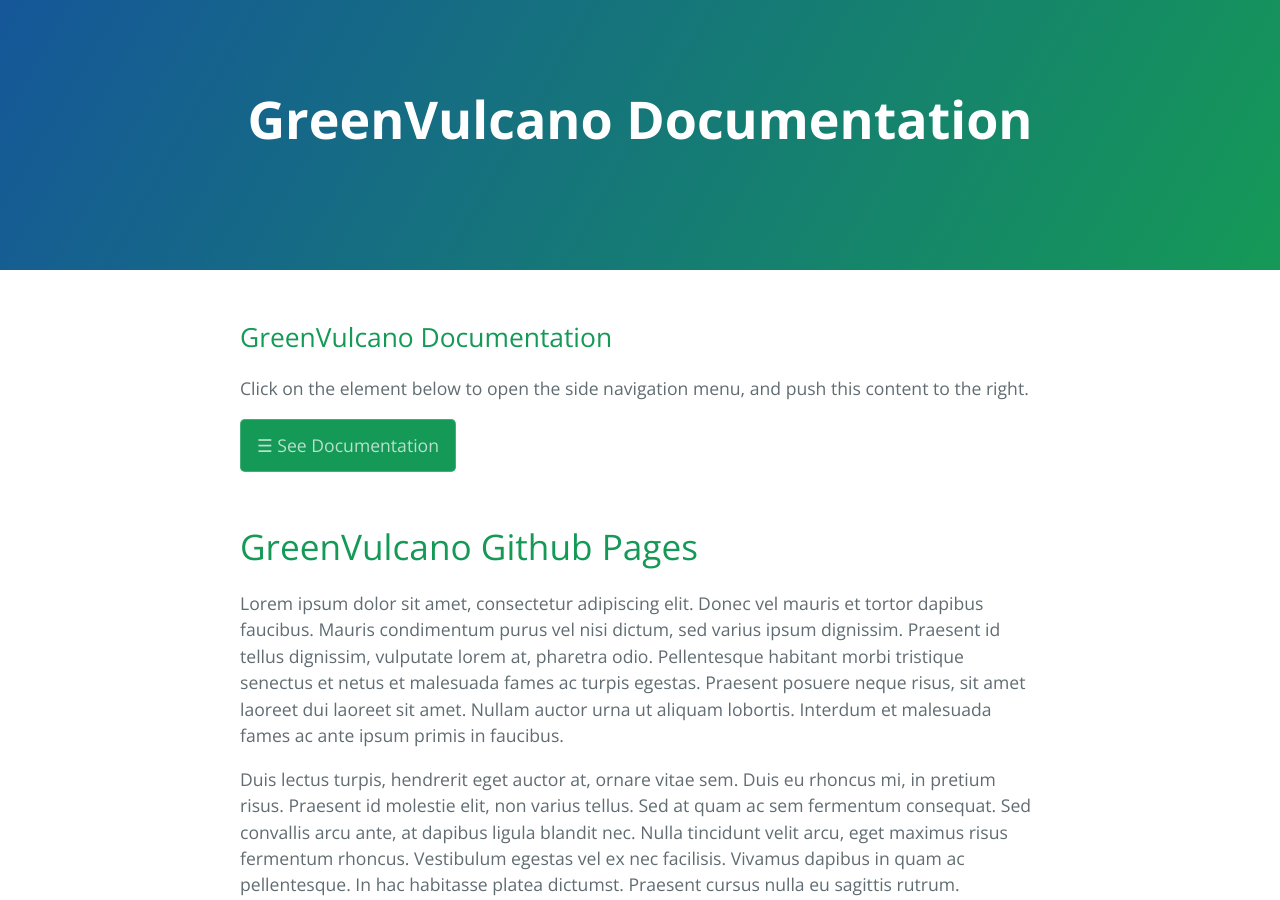
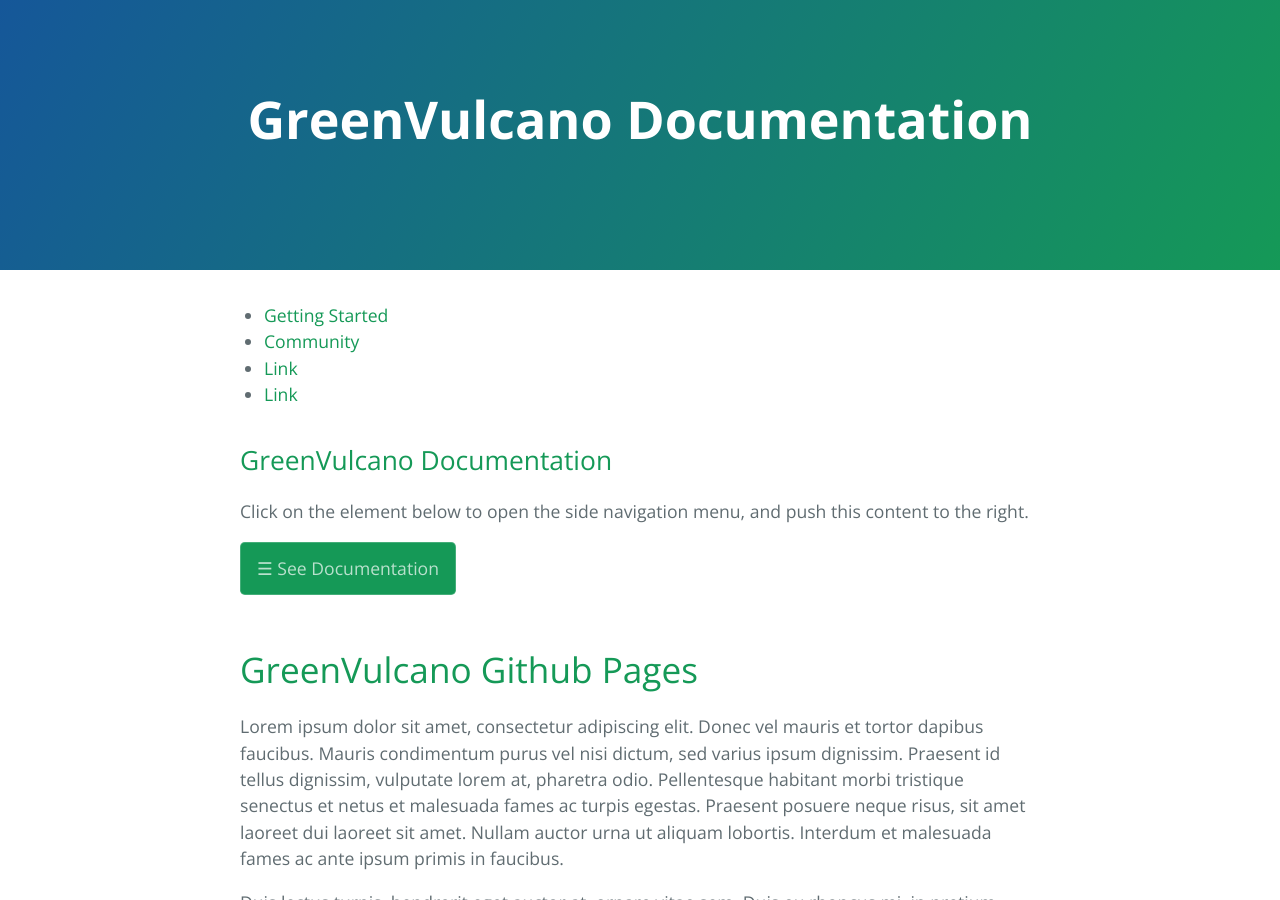
Before and after one commit to dianamw/GreenVulcano-Beta, a Jekyll site: the page built from index.md, in a window 1280 px wide and 900 px high. Built offline with Jekyll 4.4.1, drawn with Linux system fonts in a browser that asks for light colours; our own code applies the rules of GitHub Pages for plain Markdown files; the repository's description, which GitHub fills in, is left out.

Commit message:
Update default.html

```diff
--- a/_layouts/default.html
+++ b/_layouts/default.html
@@ -80,13 +80,14 @@
 </head>
 <body>
 
-<div id="mySidenav" class="sidenav">
-  <a href="javascript:void(0)" class="closebtn" onclick="closeNav()">&times;</a>
-  <li>About</li>
-  <a href="#">Services</a>
-  <a href="#">Clients</a>
-  <a href="#">Contact</a>
-</div>
+<div class="collapse navbar-collapse" id="bs-example-navbar-collapse-1">
+            <ul class="nav navbar-nav navbar-right">
+              <li><a href="#">Getting Started</a></li>
+              <li><a href="#">Community</a></li>
+              <li><a href="#">Link</a></li>
+              <li><a href="#">Link</a></li>
+            </ul>
+          </div>
 
 <div id="main">
   <h2>GreenVulcano Documentation</h2>
```
